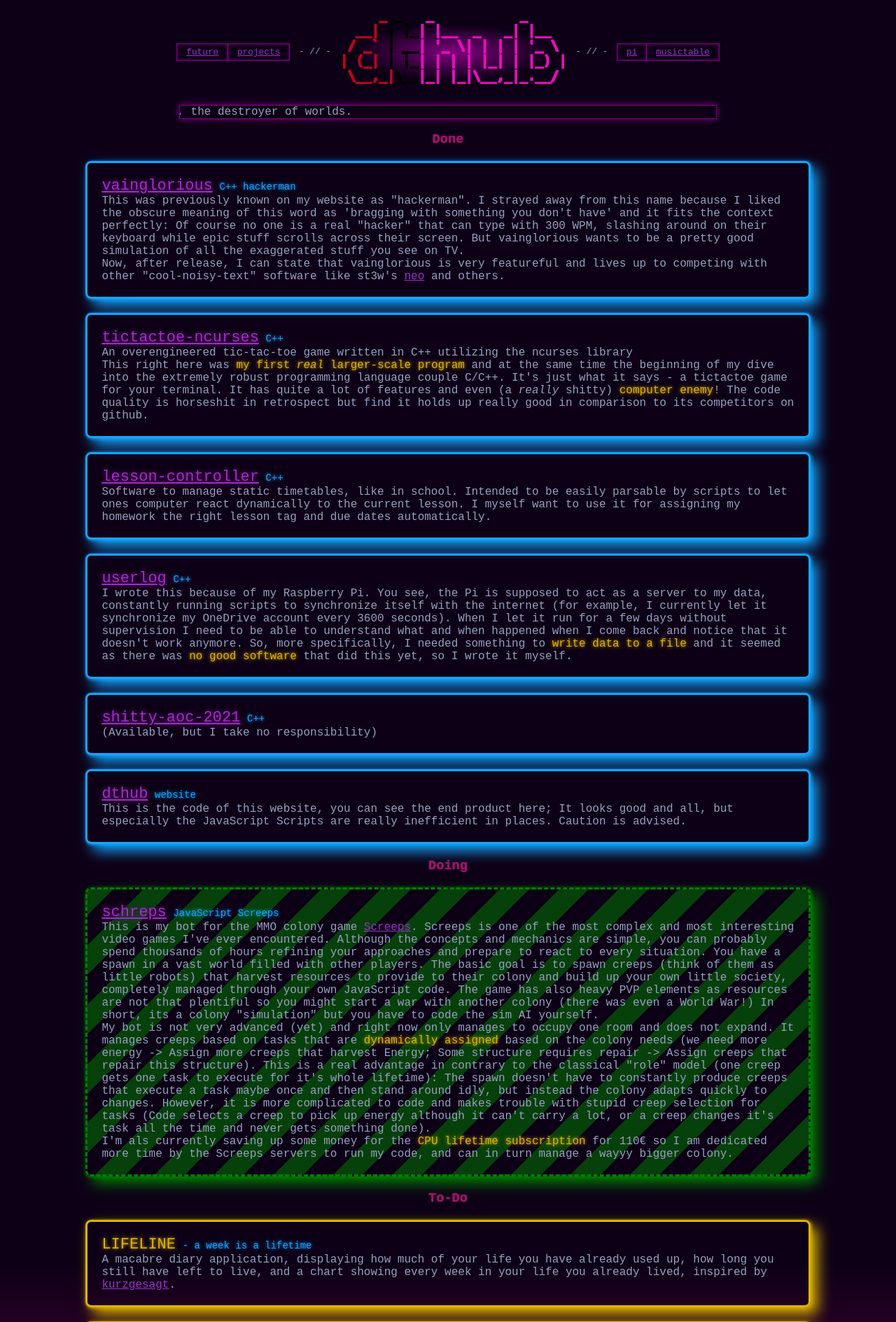
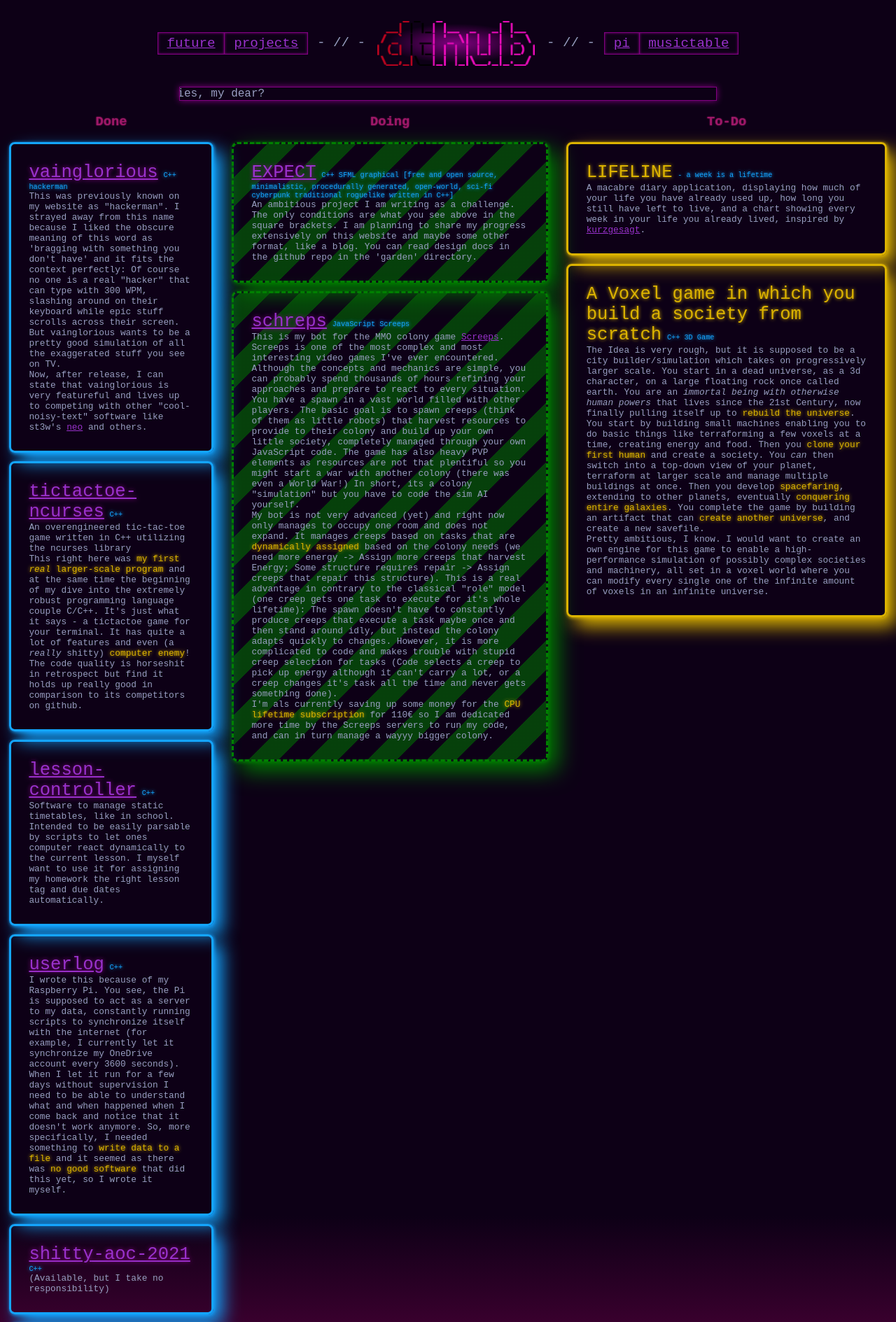
Before and after one commit to Dangertech/dthub, a PHP site: page /leads/projects.html in a window 1280 px wide. Shown: the top 1889 px of the page at 70% size. Run offline with PHP 8.4, Linux system fonts and the light colour scheme.

Commit message:
navbar improvements, projects are now listed next to each other

```diff
--- a/index.html
+++ b/index.html
@@ -4,7 +4,7 @@
 		<title>dthub</title>
 		<link rel="stylesheet" href="style.css">
 		<!Makes the title>
-		<script src="title.js" async></script>
+		<script src="title.js" defer></script>
 		<!Moves the synthetik sun>
 		<script src="sun.js" defer></script>
 		<!github API>
@@ -13,7 +13,7 @@
 
 	<body>
 		<!Created by title.js>
-		<div id="title" logosrc="sources/dthublogo.png"></div>
+		<div id="title" logosrc="sources/dthublogo.png" leads="leads/" idx="index.html"></div>
 		<div class="news" title="EXPECT has begun development!" date="2022-05-09">
 			EXPECT is a 3-year challenge I was assigned to make a
 			<gl>
--- a/leads/future.html
+++ b/leads/future.html
@@ -2,11 +2,11 @@
 	<head>
 		<title>dthub/future</title>
 		<script src="../sun.js" async></script>
-		<script src="../title.js" async></script>
+		<script src="../title.js" defer></script>
 		<link rel="stylesheet" href="../style.css">
 	</head>
 	<body>
-		<div id="title" logosrc="../sources/dthublogo.png"></div>
+		<div id="title" logosrc="../sources/dthublogo.png" leads=""></div>
 		<h2 class="center hover"><gl>$</gl> dthub --future</h2>
 		<p class="center">
 			<img src="../sources/under_construction.gif" alt="I swear, I'm working so hard right now...">
--- a/leads/musictable.html
+++ b/leads/musictable.html
@@ -3,12 +3,12 @@
 	<head>
 		<title>dthub/projects</title>
 		<script src="../sun.js" async></script>
-		<script src="../title.js" async></script>
+		<script src="../title.js" defer></script>
 		<link rel="stylesheet" href="../style.css">
 
 	</head>
 	<body>
-		<div id="title" logosrc="../sources/dthublogo.png"></div>
+		<div id="title" logosrc="../sources/dthublogo.png" leads=""></div>
 		<p class="center">
 			My CS teacher forces me to make a table. Well fine, you
 			want a table you get a table: Instead of displaying my
--- a/leads/pi.html
+++ b/leads/pi.html
@@ -1,12 +1,12 @@
 <html>
 	<head>
 		<title>dthub/pi</title>
-		<script src="../title.js" async></script>
 		<script src="../sun.js" async></script>
+		<script src="../title.js" defer></script>
 		<link rel="stylesheet" href="../style.css">
 	</head>
 	<body>
-		<div id="title" logosrc="../sources/dthublogo.png"></div>
+		<div id="title" logosrc="../sources/dthublogo.png" leads=""></div>
 		<h2 class="center hover"><gl>$</gl> dthub --list-ideas -p</h2>
 		<p class="center">
 		So my family has gifted me a
--- a/leads/projects.html
+++ b/leads/projects.html
@@ -2,14 +2,14 @@
 	<head>
 		<title>dthub/projects</title>
 		<script src="../sun.js" async></script>
-		<script src="../title.js" async></script>
+		<script src="../title.js" defer></script>
 		<link rel="stylesheet" href="../style.css">
 	</head>
 	<body>
-		<div id="title" logosrc="../sources/dthublogo.png"></div>
+		<div id="title" logosrc="../sources/dthublogo.png" leads=""></div>
 
 		<!Entry point for script>
-		<div id="pipeline" class="center"></div>
+		<div id="pipeline"></div>
 
 		<div id="sun" src="../sources/Synthcity.keyed.png"></div>
 	</body>
@@ -90,6 +90,21 @@
 
 	var doing =
 		[
+			{
+				title: "EXPECT", link: "https://github.com/dangertech/expect",
+				attributes: `C++ SFML graphical
+					[free and open source, minimalistic, procedurally generated,
+					open-world, sci-fi cyberpunk traditional roguelike written in C++]
+					`,
+				description:
+				`
+				An ambitious project I am writing as a challenge. The only
+				conditions are what you see above in the square brackets. I am
+				planning to share my progress extensively on this website
+				and maybe some other format, like a blog. You can read design
+				docs in the github repo in the 'garden' directory.
+				`
+			},
 			{
 				title: "schreps", link: "https://github.com/Dangertech/schreps", attributes: "JavaScript Screeps",
 				description:
@@ -184,11 +199,11 @@
 		html += "<div class=\"" + boxType + "\">";
 		// Title
 		if (entry.link != null && entry.link != undefined)
-			html += "<a class=\"pipe\" href=\"" + entry.link + "\">" + entry.title + "</a> ";
+			html += "<a class=\"pipe\" href=\"" + entry.link + "\" target=\"new\">" + entry.title + "</a> ";
 		else
-			html += "<pipe class=\"title\">" + entry.title + "</pipe> ";
+			html += "<pipe class=\"title\" style=\"font-size: 2vw;\">" + entry.title + "</pipe> ";
 		// Attributes
-		html += "<pipe class=\"attribute\">" + entry.attributes + "</pipe>";
+		html += "<pipe class=\"attribute\" style=\"font-size: 0.8vw\">" + entry.attributes + "</pipe>";
 
 		html += "<br>";
 
@@ -197,19 +212,24 @@
 		html += "</div>";
 		return html;
 	}
+
+
 	// Start putting items into document
 	let pipeloc = document.getElementById("pipeline");
 	let html = "";
-	html += "<h3 style=\"text-align: center;\">Done</h3>"
-		 + "<div>";
+	html += "<div style=\"display: flex\">"
+		+ "<div>"
+		+ "<h3 style=\"text-align: center;\">Done</h3>";
 	for (let i in done)
 		html += formatEntry(done[i], "done");
-	html += "</div><h3 style=\"text-align: center;\">Doing</h3><div>";
+	html += "</div><div><h3 style=\"text-align: center;\">Doing</h3>";
 	for (let i in doing)
 		html += formatEntry(doing[i], "doing");
-	html += "</div><h3 style=\"text-align: center;\">To-Do</h3><div>";
+	html += "</div><div><h3 style=\"text-align: center;\">To-Do</h3>";
 	for (let i in todo)
 		html += formatEntry(todo[i], "todo");
+	html += "</div>"
+		+ "</div>"; // End of flexbox
 
 	pipeloc.innerHTML = html;
 </script>
--- a/style.css
+++ b/style.css
@@ -35,7 +35,7 @@
 	padding-left: 1vw;
 	margin-left: 0px;
 	margin-right: 0px;
-	font-size: 1vw;
+	font-size: 1.5vw;
 }
 
 ul.navbar > li:not(.sep)
@@ -156,15 +156,16 @@
 	border-style: solid;
 	border-color: #14a5ff;
 	border-radius: 8px;
-	margin: 20px;
-	padding: 20px;
-	box-shadow: 1px 1px 5px #14a5ff, 10px 10px 20px #14a5ff;
+	margin: 1vw;
+	padding: 2vw;
+	box-shadow: 1px 1px 5px #14a5ff, 1vw 1vw 2vw #14a5ff;
+	font-size:1vw;
 	transition: 0.3s;
 }
 div.box-blue:hover
 {
 	border-color: #0cdfff;
-	box-shadow: 3px 3px 8px #0cdfff, 12px 12px 20px #0cdfff;
+	box-shadow: 3px 3px 8px #0cdfff, 1vw 1vw 2.5vw #0cdfff;
 	text-shadow: 0 0 20px #0cdfff;
 	border-radius: 20px;
 }
@@ -173,15 +174,16 @@
 	border-style: dashed;
 	border-color: green;
 	border-radius: 8px;
-	margin: 20px;
-	padding: 20px;
-	box-shadow: 1px 1px 5px green, 10px 10px 20px green;
+	margin: 1vw;
+	padding: 2vw;
+	box-shadow: 1px 1px 5px green, 1vw 1vw 2.5vw green;
+	font-size:1vw;
 	transition: 0.3s;
 }
 div.box-green:hover
 {
 	border-color: #3bdf00;
-	box-shadow: 3px 3px 8px #3bdf00, 12px 12px 20px #3bdf00;
+	box-shadow: 3px 3px 8px #3bdf00, 1vw 1vw 2vw #3bdf00;
 	text-shadow: 0 0 20px #3bdf00;
 	border-radius: 20px;
 }
@@ -190,15 +192,16 @@
 	border-style: solid;
 	border-color: #dcb300;
 	border-radius: 8px;
-	margin: 20px;
-	padding: 20px;
-	box-shadow: 1px 1px 5px #dcb300, 10px 10px 20px #dcb300;
+	margin: 1vw;
+	padding: 2vw;
+	box-shadow: 1px 1px 5px #dcb300, 1vw 1vw 2vw #dcb300;
+	font-size:1vw;
 	transition: 0.3s;
 }
 div.box-orange:hover
 {
 	border-color: #ffcc00;
-	box-shadow: 3px 3px 8px #ffcc00, 12px 12px 20px #ffcc00;
+	box-shadow: 3px 3px 8px #ffcc00, 1vw 1vw 2.5vw #ffcc00;
 	text-shadow: 0 0 20px #ffcc00;
 	border-radius: 20px;
 }
@@ -213,7 +216,7 @@
 
 a.pipe
 {
-	font-size: 22px !important;
+	font-size: 2vw !important;
 	text-shadow: 0 0 6px darkmagenta;
 }
 
--- a/title.js
+++ b/title.js
@@ -1,5 +1,8 @@
 // Basic stuff
 const headerTarget = document.getElementById("title");
+var leads = headerTarget.getAttribute("leads");
+if (leads == undefined)
+	leads = "";
 
 headerTarget.innerHTML =
 `
@@ -7,16 +10,16 @@
 		margin-bottom: 30px; align-items: center;">
 		<ul class="navbar" style="float: center;">
 			<li>
-				<a href="leads/future.html">future</a>
+				<a href="`+ leads + `future.html">future</a>
 			</li>
 			<li class="last">
-				<a href="leads/projects.html">projects</a>
+				<a href="` + leads + `projects.html">projects</a>
 			</li>
 			<li class="sep">
 				- // -
 			</li>
 		</ul>
-		<img style="float: center; height: 7vw;
+		<img style="float: center; height: 5vw;
 			margin-left:0.3vw; margin-right: 0.3vw;"
 			id="logo" onclick="toStart()"></img>
 		<ul class="navbar" style="float:center;">
@@ -24,10 +27,10 @@
 				- // -
 			</li>
 			<li>
-				<a href="leads/pi.html">pi</a>
+				<a href="` + leads + `pi.html">pi</a>
 			</li>
 			<li class="last">
-				<a href="leads/musictable.html">musictable</a>
+				<a href="` + leads + `musictable.html">musictable</a>
 			</li>
 		</ul>
 	</div>
@@ -39,7 +42,10 @@
 
 function toStart()
 {
-	window.location.replace("../index.html");
+	let prop_idx = headerTarget.getAttribute("idx");
+	if (prop_idx == undefined)
+		prop_idx = "../index.html";
+	window.location.replace(prop_idx);
 }
 // QUOTES
 const quotes =
@@ -74,7 +80,9 @@
 	"You can't defeat <i>me</i>!",
 	"The communists have declared war on me. I must defend myself!",
 	"*<i>has impostor syndrome</i>*",
-	"Your one stop shop for the truth of everything!"
+	"Your one stop shop for the truth of everything!",
+	"You will be able to put your own stuff here soon!",
+	"Await greatness, visitor"
 ];
 
 setquote();
```
